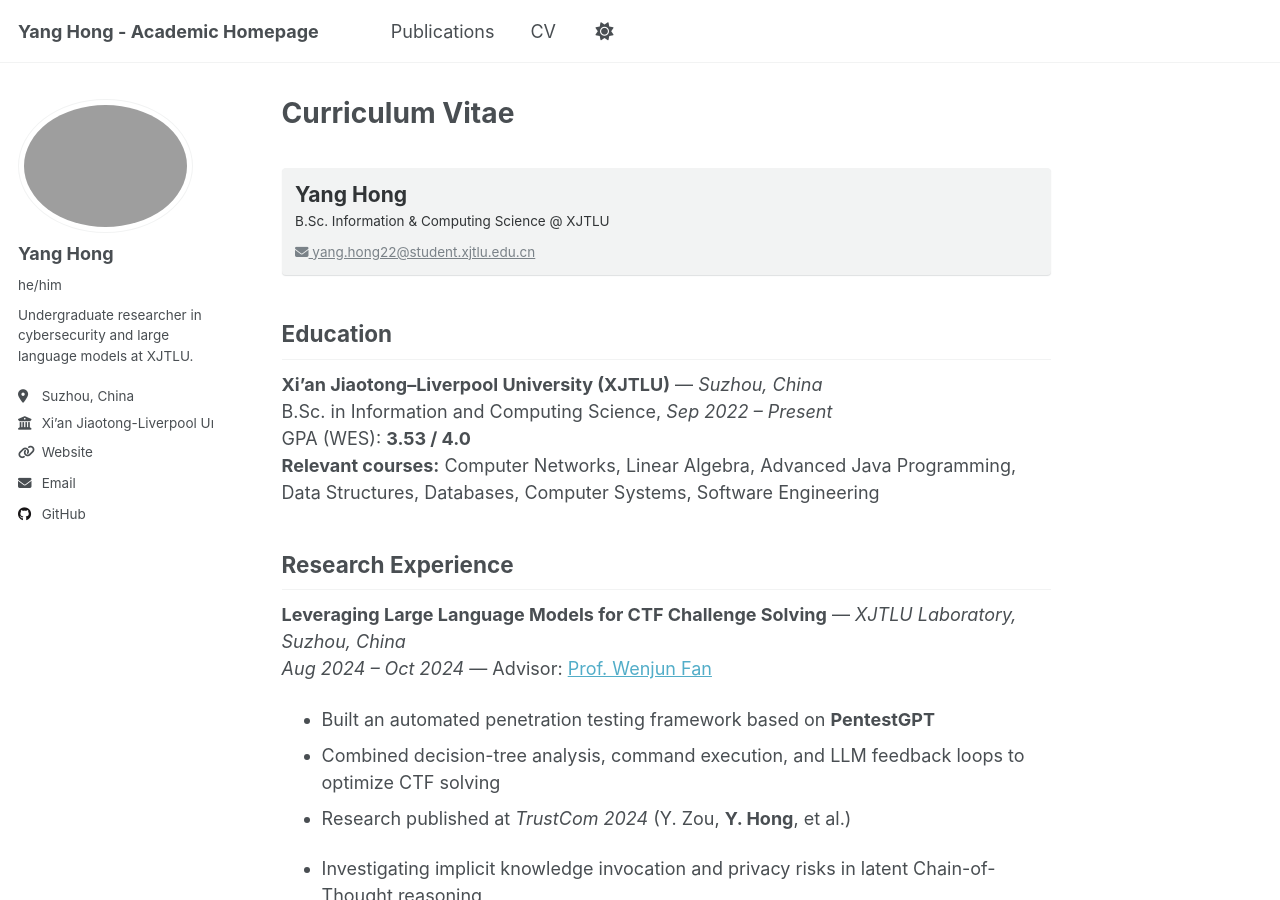
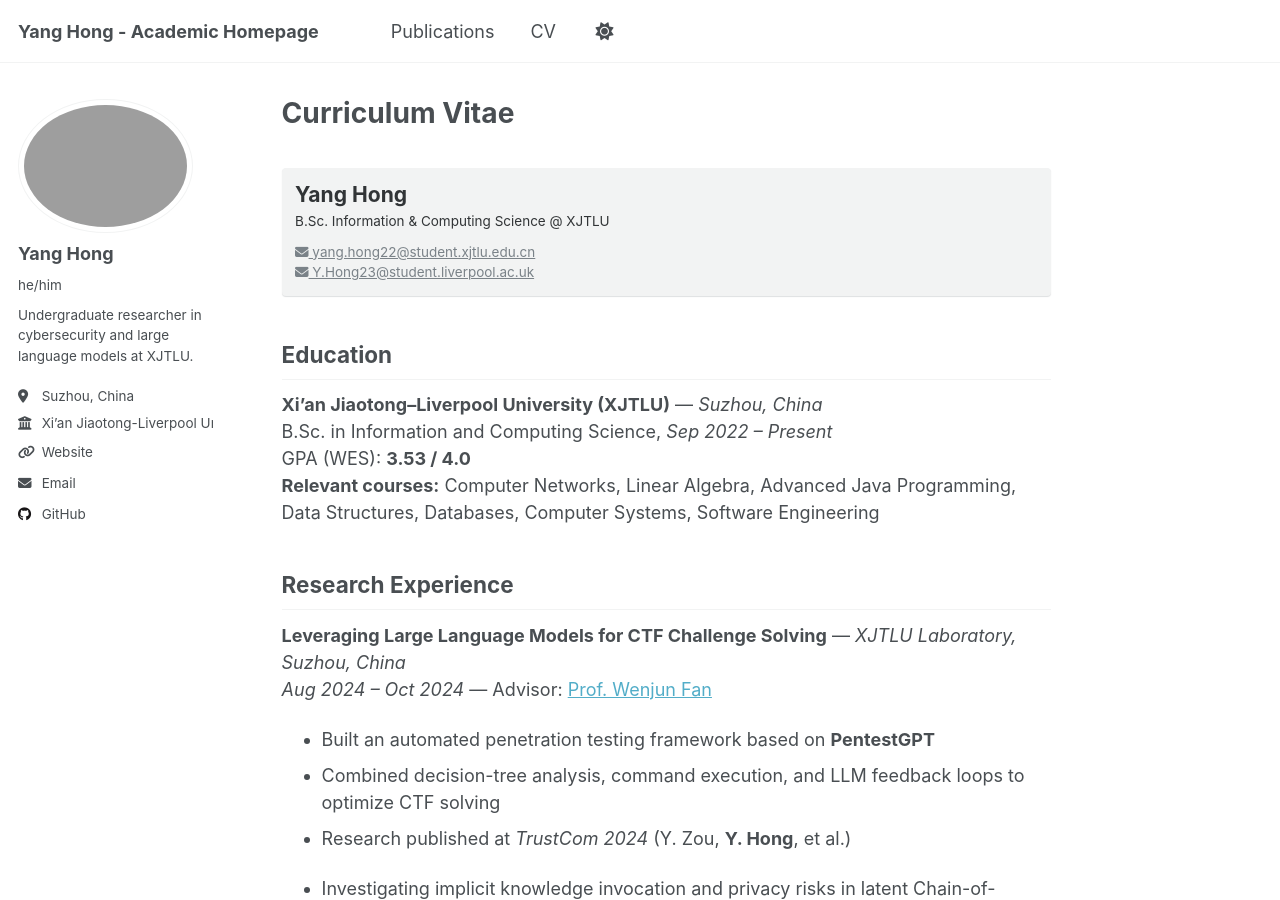
Before and after one commit to expiol/expiol.github.io, a Jekyll site: the page built from _pages/cv.md, in a window 1280 px wide and 900 px high. Built offline with Jekyll 4.4.1, drawn with Linux system fonts in a browser that asks for light colours; a script that is not in the unit is left out.

Commit message:
Update cv.md

```diff
--- a/_pages/cv.md
+++ b/_pages/cv.md
@@ -11,12 +11,18 @@ redirect_from:
 ---
 
 <!-- ===== Header / Contacts ===== -->
+
 <div class="notice--primary" style="margin-top:0">
   <h1 style="margin-bottom:0.2rem">Yang Hong</h1>
   <p style="margin:0.2rem 0 0.6rem 0;">B.Sc. Information &amp; Computing Science @ XJTLU</p>
   <p style="margin:0;">
     <a href="mailto:yang.hong22@student.xjtlu.edu.cn">
       <i class="fas fa-envelope"></i> yang.hong22@student.xjtlu.edu.cn
+    </a>
+  </p>
+  <p style="margin:0;">
+    <a href="mailto:Y.Hong23@student.liverpool.ac.uk">
+      <i class="fas fa-envelope"></i> Y.Hong23@student.liverpool.ac.uk
     </a>
   </p>
 </div>
```
